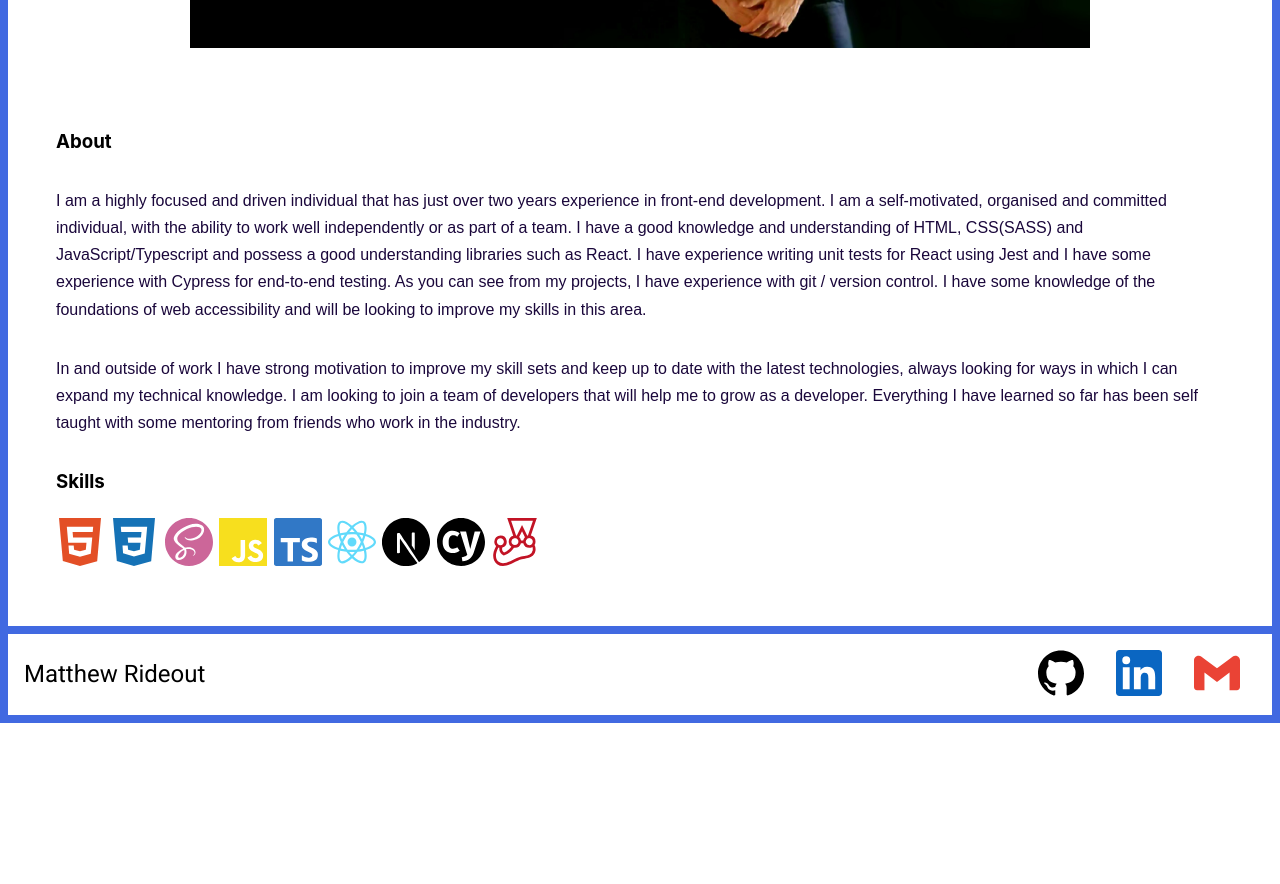
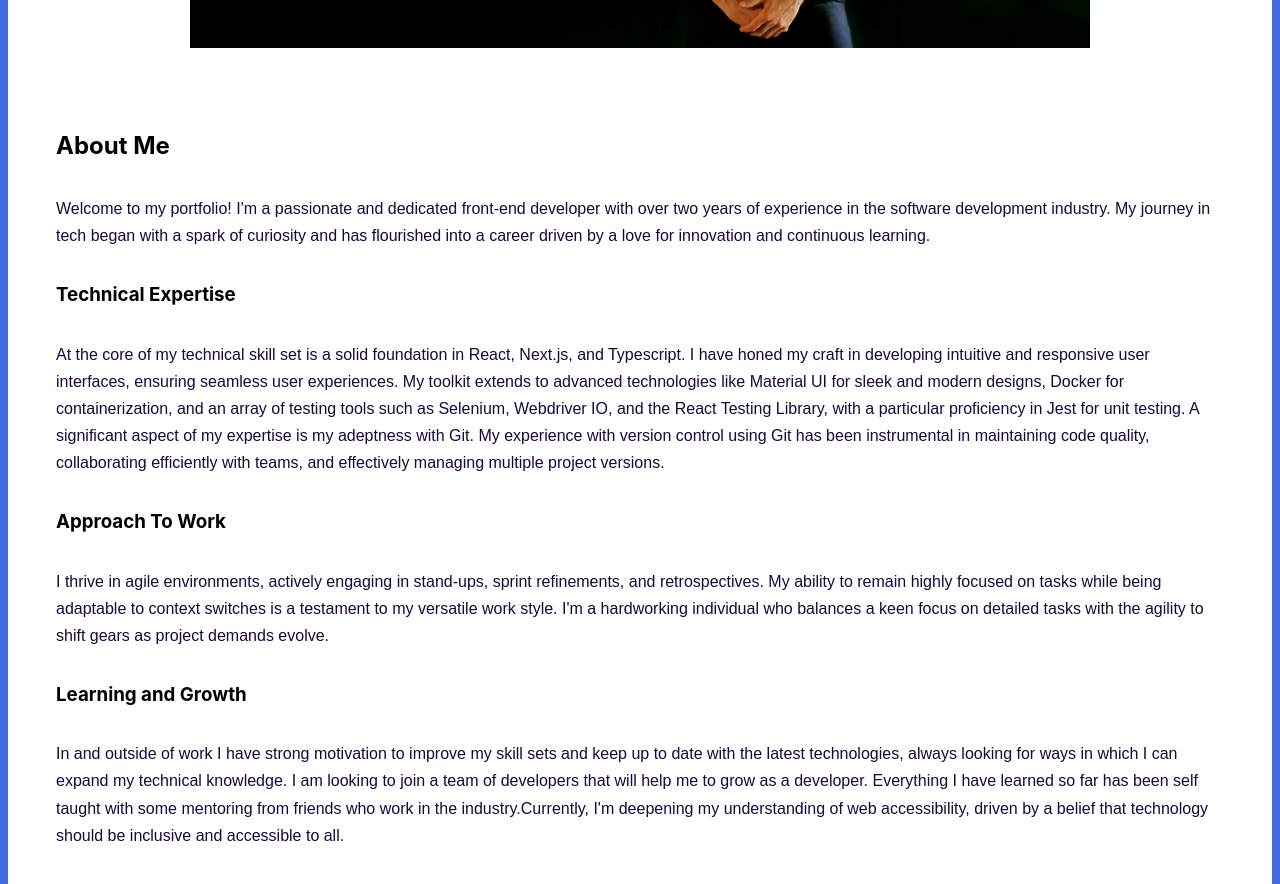
Before and after one commit to mrideout1985/Portfolio, a Next.js app: page / in a window 1280 px wide. Shown: the part 720-1604 px from the top of the page. Before the commit the page ends 1443 px from the top, so only its background shows below. Built offline with nearby package versions, Linux system fonts and the light colour scheme.

Commit message:
updated bio and projects

```diff
--- a/components/projectCard/projectCard.js
+++ b/components/projectCard/projectCard.js
@@ -7,6 +7,7 @@ const ProjectCard = ({
   background,
   linkToProject,
   description,
+  linkToGithub,
 }) => {
   return (
     <li className={styles.list}>
@@ -20,6 +21,11 @@ const ProjectCard = ({
           <div className={styles.link}>
             <a href={linkToProject}>Visit Project</a>
           </div>
+          {linkToGithub && (
+            <div className={styles.link}>
+              <a href={linkToProject}>Visit Project</a>
+            </div>
+          )}
         </div>
         <h4>{title}</h4>
         <h5>{type}</h5>
--- a/pages/index.js
+++ b/pages/index.js
@@ -36,27 +36,47 @@ export default function Home() {
         />
       </section>
       <section className={styles.aboutContainer}>
-        <h3>About</h3>
+        <h2>About Me</h2>
         <p>
-          I am a highly focused and driven individual that has just over two
-          years experience in front-end development. I am a self-motivated,
-          organised and committed individual, with the ability to work well
-          independently or as part of a team. I have a good knowledge and
-          understanding of HTML, CSS(SASS) and JavaScript/Typescript and possess
-          a good understanding libraries such as React. I have experience
-          writing unit tests for React using Jest and I have some experience
-          with Cypress for end-to-end testing. As you can see from my projects,
-          I have experience with git / version control. I have some knowledge of
-          the foundations of web accessibility and will be looking to improve my
-          skills in this area.
+          Welcome to my portfolio! I'm a passionate and dedicated front-end
+          developer with over two years of experience in the software
+          development industry. My journey in tech began with a spark of
+          curiosity and has flourished into a career driven by a love for
+          innovation and continuous learning.
         </p>
+        <h3>Technical Expertise</h3>
+        <p>
+          At the core of my technical skill set is a solid foundation in React,
+          Next.js, and Typescript. I have honed my craft in developing intuitive
+          and responsive user interfaces, ensuring seamless user experiences. My
+          toolkit extends to advanced technologies like Material UI for sleek
+          and modern designs, Docker for containerization, and an array of
+          testing tools such as Selenium, Webdriver IO, and the React Testing
+          Library, with a particular proficiency in Jest for unit testing. A
+          significant aspect of my expertise is my adeptness with Git. My
+          experience with version control using Git has been instrumental in
+          maintaining code quality, collaborating efficiently with teams, and
+          effectively managing multiple project versions.
+        </p>
+        <h3>Approach To Work</h3>
+        <p>
+          I thrive in agile environments, actively engaging in stand-ups, sprint
+          refinements, and retrospectives. My ability to remain highly focused
+          on tasks while being adaptable to context switches is a testament to
+          my versatile work style. I'm a hardworking individual who balances a
+          keen focus on detailed tasks with the agility to shift gears as
+          project demands evolve.
+        </p>
+        <h3>Learning and Growth</h3>
         <p>
           In and outside of work I have strong motivation to improve my skill
           sets and keep up to date with the latest technologies, always looking
           for ways in which I can expand my technical knowledge. I am looking to
           join a team of developers that will help me to grow as a developer.
           Everything I have learned so far has been self taught with some
-          mentoring from friends who work in the industry.
+          mentoring from friends who work in the industry.Currently, I'm
+          deepening my understanding of web accessibility, driven by a belief
+          that technology should be inclusive and accessible to all.
         </p>
         <h3>Skills</h3>
         <div className={styles.skills}>
@@ -67,7 +87,6 @@ export default function Home() {
           <Typescript />
           <React />
           <Nextdotjs />
-          <Cypress />
           <Jest />
         </div>
       </section>
--- a/pages/projects.js
+++ b/pages/projects.js
@@ -15,8 +15,8 @@ const projectList = [
     title: "South West Wales Amalgamated",
     type: "Freelance, work in progress",
     background: "/swwamal.png",
-    linkToProject:
-      "https://south-west-wales-amalgamated-4c8zuc775-mrideout1985.vercel.app",
+    linkToProject: "https://cwuswwales.org",
+    linkToGithubProject: "https://github.com/mrideout1985/swwamal",
     description: "A website for South West Wales Communications Union.",
   },
   {
@@ -27,6 +27,7 @@ const projectList = [
     description: "A movie database built with React and TMDB Api",
   },
 ];
+
 const Projects = () => {
   return (
     <section className={styles.container}>
```
Also changed, not shown: public/swwamal.png.
